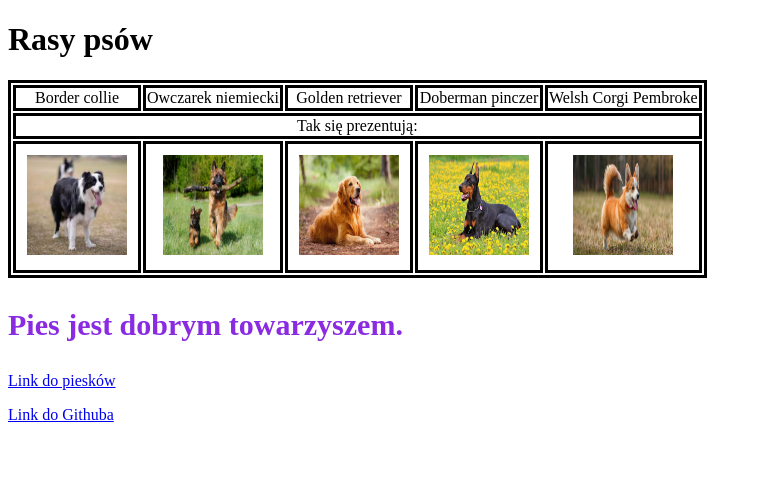
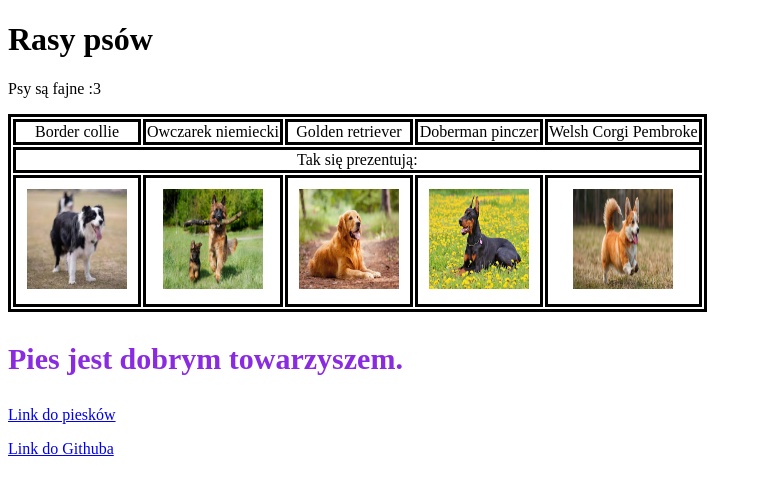
Before and after one commit to Esco258/Gitpage, a plain HTML site: page index.html in a window 1280 px wide. Shown: the whole page, without its empty margins (0-762 px from the left). Drawn offline with Linux system fonts and the light colour scheme.

Commit message:
Update index.html

```diff
--- a/index.html
+++ b/index.html
@@ -7,6 +7,9 @@
    <h1>
       Rasy psów
    </h1>
+   <p>
+       Psy są fajne :3
+   </p>
    <div id="main-content" class="center">
       <table class="center">
           <tr>
```
